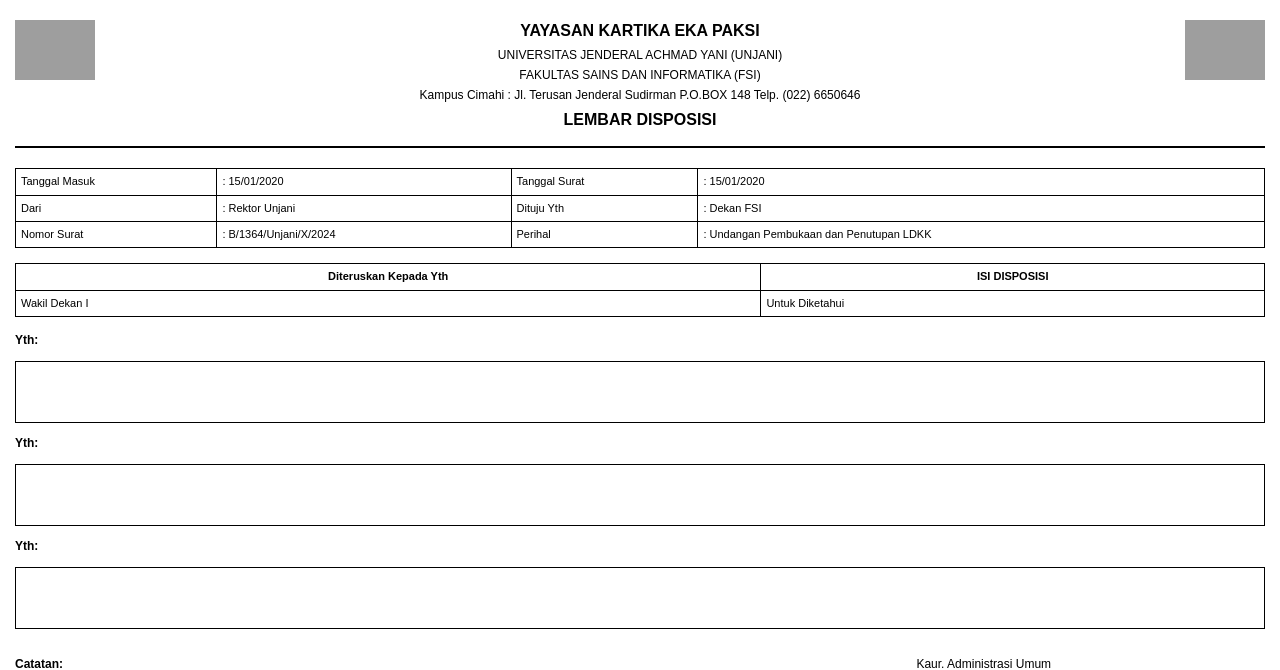
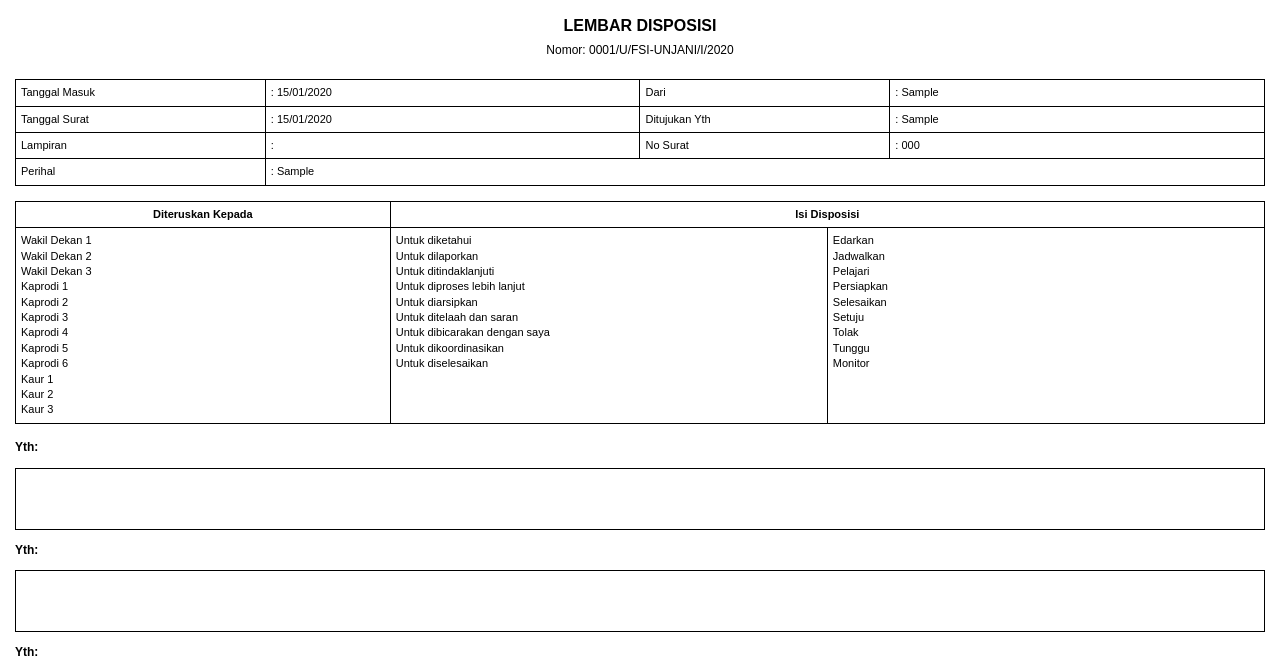
Before and after one commit to fahrezapratamahidayat/aplikasi-pos, a PHP site: page /disposisi_print.php?id=1 in a window 1280 px wide. Shown: the top 670 px of the page. Run offline with PHP 8.4, Linux system fonts and the light colour scheme; a user stored in the database is signed in; tables that the repository leaves empty hold one stand-in row (values such as "Sample post"); grey boxes are pictures that could not be loaded.

Commit message:
Enhance disposisi management: added auto-increment for nomor_urut, updated disposisi_print.php for agenda number generation in Roman numerals, and modified pos_masuk_add.php to include nomor_surat. Improved surat_masuk.php to display generated nomor_agenda.

```diff
--- a/disposisi_print.php
+++ b/disposisi_print.php
@@ -31,6 +31,32 @@ if (!$data) {
     header("Location: surat_masuk.php");
     exit();
 }
+
+// Tambahkan fungsi untuk konversi angka ke romawi
+function numberToRoman($number) {
+    $map = array(
+        'M' => 1000, 'CM' => 900, 'D' => 500, 'CD' => 400,
+        'C' => 100, 'XC' => 90, 'L' => 50, 'XL' => 40,
+        'X' => 10, 'IX' => 9, 'V' => 5, 'IV' => 4, 'I' => 1
+    );
+    $result = '';
+    foreach ($map as $roman => $value) {
+        while ($number >= $value) {
+            $result .= $roman;
+            $number -= $value;
+        }
+    }
+    return $result;
+}
+
+// Setelah query data, tambahkan:
+$bulan = date('n', strtotime($data['tanggal_masuk'])); // Ambil bulan dari tanggal masuk
+$tahun = date('Y', strtotime($data['tanggal_masuk'])); // Ambil tahun
+$bulan_romawi = numberToRoman($bulan); // Konversi bulan ke romawi
+
+// Generate nomor agenda
+$nomor_urut = str_pad($data['nomor_urut'], 4, '0', STR_PAD_LEFT);
+$nomor_agenda = "{$nomor_urut}/U/FSI-UNJANI/{$bulan_romawi}/{$tahun}";
 ?>
 
 <!DOCTYPE html>
@@ -46,49 +72,54 @@ if (!$data) {
             font-size: 12px;
         }
 
-        .header {
+        .title {
+            text-align: center;
+            margin-bottom: 5px;
+            font-size: 16px;
+            font-weight: bold;
+        }
+
+        .nomor-surat {
             text-align: center;
             margin-bottom: 20px;
-            border-bottom: 2px solid #000;
-            padding-bottom: 10px;
-            position: relative;
-        }
-
-        .header img {
-            height: 60px;
-            position: absolute;
-            top: 0;
-        }
-
-        .header img.left-logo {
-            left: 0;
-        }
-
-        .header img.right-logo {
-            right: 0;
-        }
-
-        .header h2 {
-            margin: 5px 0;
-            font-size: 16px;
-        }
-
-        .header p {
-            margin: 3px 0;
             font-size: 12px;
         }
 
-        table {
+        .info-table {
             width: 100%;
             border-collapse: collapse;
             margin-bottom: 15px;
             font-size: 11px;
         }
 
-        table td, table th {
+        .info-table td {
+            padding: 5px;
+            border: 1px solid #000;
+        }
+
+        .disposisi-table {
+            width: 100%;
+            border-collapse: collapse;
+            margin-bottom: 15px;
+            font-size: 11px;
+        }
+
+        .disposisi-table td, .disposisi-table th {
             padding: 5px;
             border: 1px solid #000;
             vertical-align: top;
+        }
+
+        .disposisi-table td:first-child {
+            width: 30%;
+        }
+
+        .disposisi-table td:nth-child(2) {
+            width: 35%;
+        }
+
+        .disposisi-table td:nth-child(3) {
+            width: 35%;
         }
 
         .yth-section {
@@ -122,50 +153,89 @@ if (!$data) {
             width: 150px;
             margin: 50px auto 5px;
         }
+
+        .disposisi-table td.isi-disposisi {
+            display: flex;
+            justify-content: space-between;
+        }
+
+        .disposisi-column {
+            width: 48%;
+        }
     </style>
 </head>
 <body>
-    <div class="header">
-        <img src="logo-kiri.png" alt="Logo Kiri" class="left-logo">
-        <img src="logo-kanan.png" alt="Logo Kanan" class="right-logo">
-        <h2>YAYASAN KARTIKA EKA PAKSI</h2>
-        <p>UNIVERSITAS JENDERAL ACHMAD YANI (UNJANI)</p>
-        <p>FAKULTAS SAINS DAN INFORMATIKA (FSI)</p>
-        <p>Kampus Cimahi : Jl. Terusan Jenderal Sudirman P.O.BOX 148 Telp. (022) 6650646</p>
-        <h2>LEMBAR DISPOSISI</h2>
-    </div>
+    <div class="title">LEMBAR DISPOSISI</div>
+    <div class="nomor-surat">Nomor: <?php echo $nomor_agenda; ?></div>
 
-    <table>
+    <table class="info-table">
         <tr>
-            <td class="label">Tanggal Masuk</td>
-            <td>: <?php echo date('d/m/Y', strtotime($data['tanggal_masuk'])); ?></td>
-            <td class="label">Tanggal Surat</td>
-            <td>: <?php echo date('d/m/Y', strtotime($data['tanggal'])); ?></td>
+            <td width="20%">Tanggal Masuk</td>
+            <td width="30%">: <?php echo $data['tgl_masuk']; ?></td>
+            <td width="20%">Dari</td>
+            <td width="30%">: <?php echo $data['dari']; ?></td>
         </tr>
         <tr>
-            <td class="label">Dari</td>
-            <td>: Rektor Unjani</td>
-            <td class="label">Dituju Yth</td>
-            <td>: Dekan FSI</td>
+            <td>Tanggal Surat</td>
+            <td>: <?php echo $data['tanggal_surat']; ?></td>
+            <td>Ditujukan Yth</td>
+            <td>: <?php echo $data['tujuan']; ?></td>
         </tr>
         <tr>
-            <td class="label">Nomor Surat</td>
-            <td>: B/1364/Unjani/X/2024</td>
-            <td class="label">Perihal</td>
-            <td>: Undangan Pembukaan dan Penutupan LDKK</td>
+            <td>Lampiran</td>
+            <td>: </td>
+            <td>No Surat</td>
+            <td>: <?php echo $data['nomor_agenda']; ?></td>
+        </tr>
+        <tr>
+            <td>Perihal</td>
+            <td colspan="3">: <?php echo $data['perihal']; ?></td>
         </tr>
     </table>
 
-    <table>
+    <table class="disposisi-table">
         <tr>
-            <th>Diteruskan Kepada Yth</th>
-            <th>ISI DISPOSISI</th>
+            <th>Diteruskan Kepada</th>
+            <th colspan="2">Isi Disposisi</th>
         </tr>
         <tr>
-            <td>Wakil Dekan I</td>
-            <td>Untuk Diketahui</td>
+            <td>
+                 Wakil Dekan 1<br>
+                 Wakil Dekan 2<br>
+                 Wakil Dekan 3<br>
+                 Kaprodi 1<br>
+                 Kaprodi 2<br>
+                 Kaprodi 3<br>
+                 Kaprodi 4<br>
+                 Kaprodi 5<br>
+                 Kaprodi 6<br>
+                 Kaur 1<br>
+                 Kaur 2<br>
+                 Kaur 3
+            </td>
+            <td>
+                 Untuk diketahui<br>
+                 Untuk dilaporkan<br>
+                 Untuk ditindaklanjuti<br>
+                 Untuk diproses lebih lanjut<br>
+                 Untuk diarsipkan<br>
+                 Untuk ditelaah dan saran<br>
+                 Untuk dibicarakan dengan saya<br>
+                 Untuk dikoordinasikan<br>
+                 Untuk diselesaikan
+            </td>
+            <td>
+                 Edarkan<br>
+                 Jadwalkan<br>
+                 Pelajari<br>
+                 Persiapkan<br>
+                 Selesaikan<br>
+                 Setuju<br>
+                 Tolak<br>
+                 Tunggu<br>
+                 Monitor
+            </td>
         </tr>
-        <!-- Tambahkan baris lain sesuai kebutuhan -->
     </table>
 
     <div class="yth-section">
```
Also changed, not shown: database.sql (+15 -0 lines), pos_masuk_add.php (+16 -11 lines), surat_masuk.php (+31 -6 lines), 1 other file.
